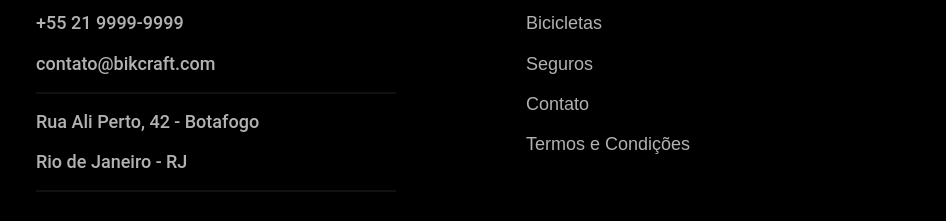
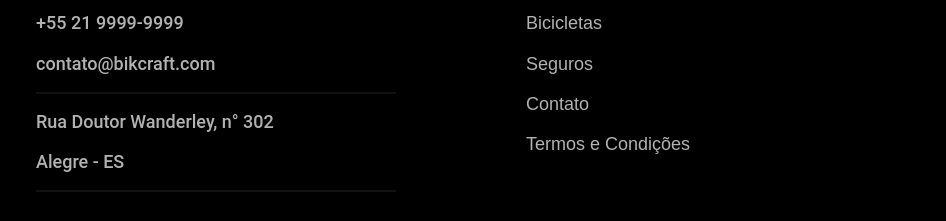
Before and after one commit to Jhon2606/bikraft_trabalho, a plain HTML site: page termos.html in a window 1280 px wide. Shown: the part 669-890 px from the top of the page, 334-1280 px from the left. Drawn offline with Linux system fonts and the light colour scheme.

Commit message:
Update termos.html
Troquei a  localização da empresa

```diff
--- a/termos.html
+++ b/termos.html
@@ -55,8 +55,8 @@
         <ul class="font-2-m cor-5">
           <li><a href="tel:+552199999999">+55 21 9999-9999</a></li>
           <li><a href="mailto:contato@bikcraft.com">contato@bikcraft.com</a></li>
-          <li>Rua Ali Perto, 42 - Botafogo</li>
-          <li>Rio de Janeiro - RJ</li>
+          <li>Rua Doutor Wanderley, n° 302</li>
+          <li> Alegre - ES</li>
         </ul>
         <div class="footer-redes">
           <a href="./">
```
